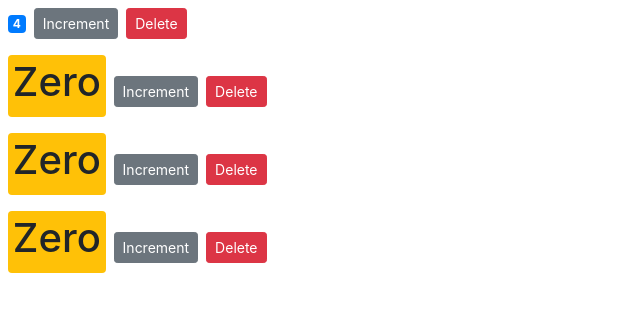
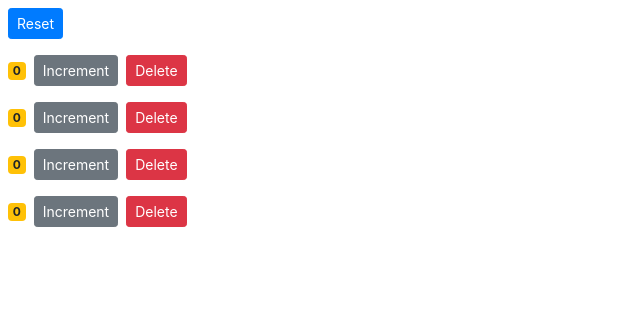
Before and after one commit to Upendra28sh/ReactJs-CounterApp, a React (Create React App) app: page / in a window 1280 px wide. Shown: the top 312 px of the page, without its empty margins (0-640 px from the left). Built offline with nearby package versions, Linux system fonts and the light colour scheme.

Commit message:
Local State Removed

```diff
--- a/src/components/counter.jsx
+++ b/src/components/counter.jsx
@@ -1,14 +1,14 @@
 import React, { Component } from "react";
 
 class Counter extends Component {
-  state = {
-    value: this.props.counter.value
-  };
+  // state = {
+  //   value: this.props.counter.value
+  // };
 
-  handleIncrement = () => {
-    console.log();
-    this.setState({ value: this.state.value + 1 });
-  };
+  // handleIncrement = () => {
+  //   console.log();
+  //   this.setState({ value: this.state.value + 1 });
+  // };
 
   render() {
     return (
@@ -16,7 +16,7 @@
         {/* <h4>{this.props.id}</h4> */}
         <span className={this.getBadgeClasses()}>{this.formatCount()}</span>
         <button
-          onClick={() => this.handleIncrement()}
+          onClick={() => this.props.onIncrement(this.props.counter)}
           className="btn btn-secondary btn-sm"
         >
           Increment
@@ -33,14 +33,13 @@
 
   getBadgeClasses() {
     let classes = "badge m-2 badge-";
-    classes += this.state.value === 0 ? "warning" : "primary";
+    classes += this.props.counter.value === 0 ? "warning" : "primary";
     return classes;
   }
 
   formatCount() {
-    const { value } = this.state;
-    const x = <h1>Zero</h1>;
-    return value === 0 ? x : value;
+    const { value } = this.props.counter;
+    return value === 0 ? 0 : value;
   }
 }
 
--- a/src/components/counters.jsx
+++ b/src/components/counters.jsx
@@ -4,11 +4,27 @@
 class Counters extends Component {
   state = {
     counters: [
-      { id: 1, value: 4 },
+      { id: 1, value: 0 },
       { id: 2, value: 0 },
       { id: 3, value: 0 },
       { id: 4, value: 0 }
     ]
+  };
+
+  handleIncrement = counter => {
+    const counters = [...this.state.counters];
+    const index = counters.indexOf(counter);
+    counters[index] = { ...counter };
+    counters[index].value++;
+    this.setState({ counters });
+  };
+
+  handleReset = () => {
+    const counters = this.state.counters.map(c => {
+      c.value = 0;
+      return c;
+    });
+    this.setState({ counters });
   };
 
   handleDelete = counterId => {
@@ -19,10 +35,17 @@
   render() {
     return (
       <div>
+        <button
+          onClick={this.handleReset}
+          className="btn btn-primary btn-sm m-2"
+        >
+          Reset
+        </button>
         {this.state.counters.map(counter => (
           <Counter
             key={counter.id}
             onDelete={this.handleDelete}
+            onIncrement={this.handleIncrement}
             counter={counter}
           />
         ))}
```
